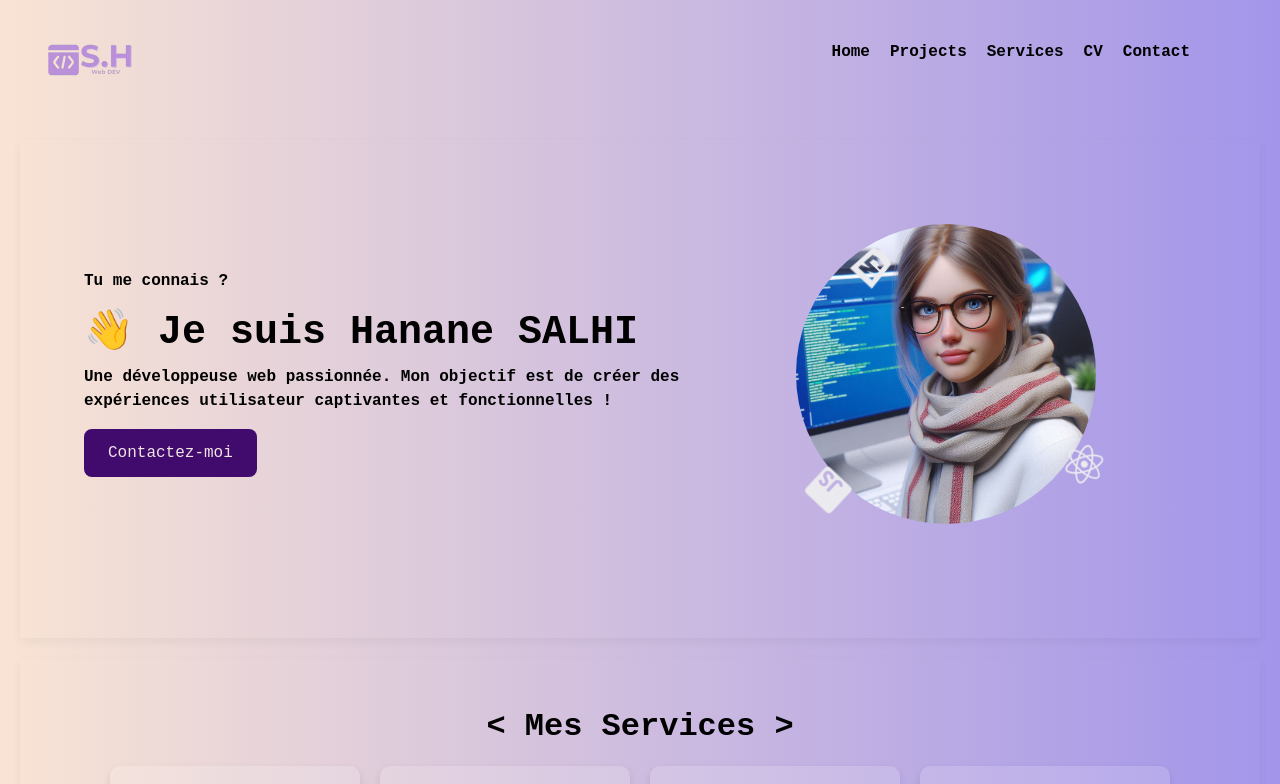
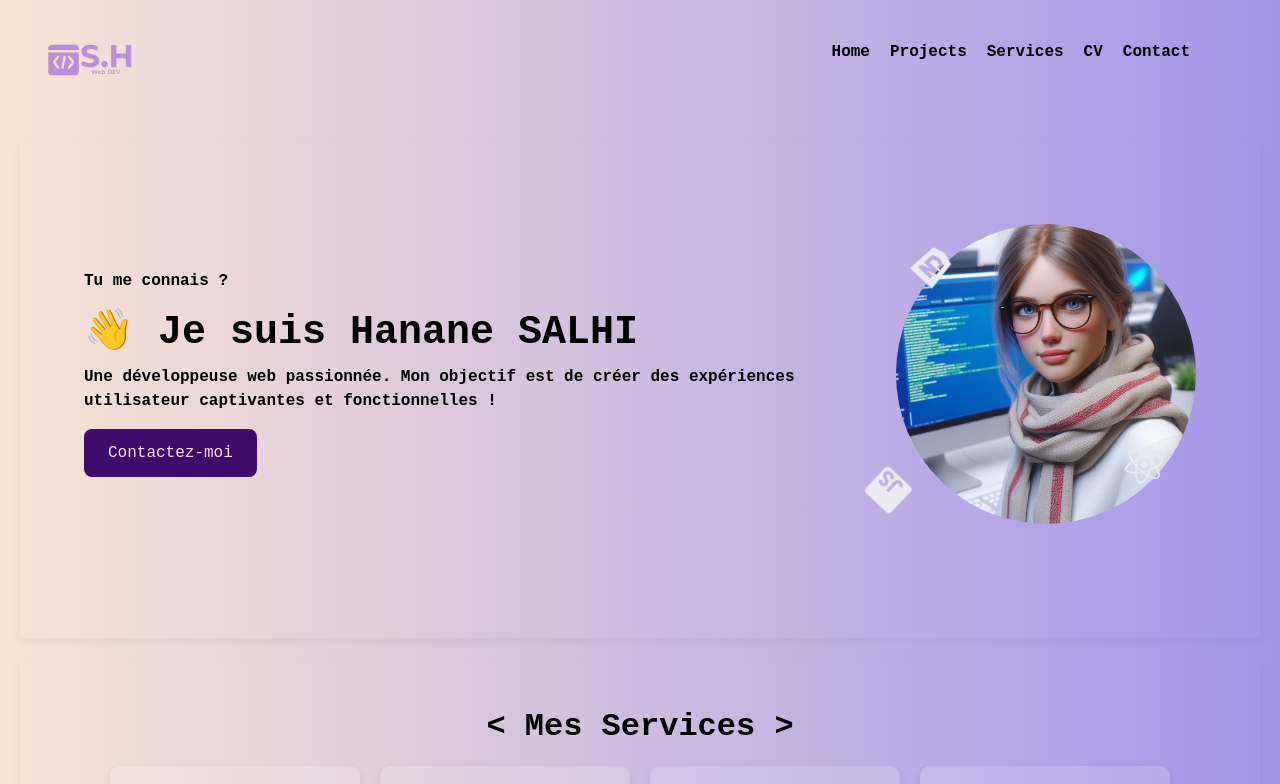
Before and after one commit to hanane75/portfolio, a React (Create React App) app in the folder salhi.hanane/: page / in a window 1280 px wide. Shown: the top 784 px of the page. Built offline with nearby package versions, Linux system fonts and the light colour scheme.

Commit message:
rotate container

```diff
--- a/salhi.hanane/src/App.css
+++ b/salhi.hanane/src/App.css
@@ -212,7 +212,7 @@ section, .projects-section {
   position: absolute;
   top: 50%; /* Centrage vertical */
   left: 50%; /* Centrage horizontal */
-  width: 250px; /* Taille du chemin de rotation */
+  width: 200px; /* Taille du chemin de rotation */
   height: 250px;
   transform: translate(-50%, -50%);
   animation: rotate 10s linear infinite;
@@ -272,9 +272,12 @@ section, .projects-section {
     justify-content: space-between;
     text-align: left;
   }
+  .hero-image-container {
+    max-width: 300px;
+  }
 .rotate-container{
-  width: 350px;
-    height: 350px;
+  width: 300px;
+    height: 300px;
 }
   .hero-content {
     flex: 1;
@@ -288,10 +291,10 @@ section, .projects-section {
     top: -20%; /* Ajusté pour écrans plus grands */
   }
   .icon-react {
-    left: -15%; /* Déplacement plus marqué sur les écrans larges */
+    left: -10%; /* Déplacement plus marqué sur les écrans larges */
   }
   .icon-css {
-    right: -15%;
+    right: -10%;
   }
 }
 
```
